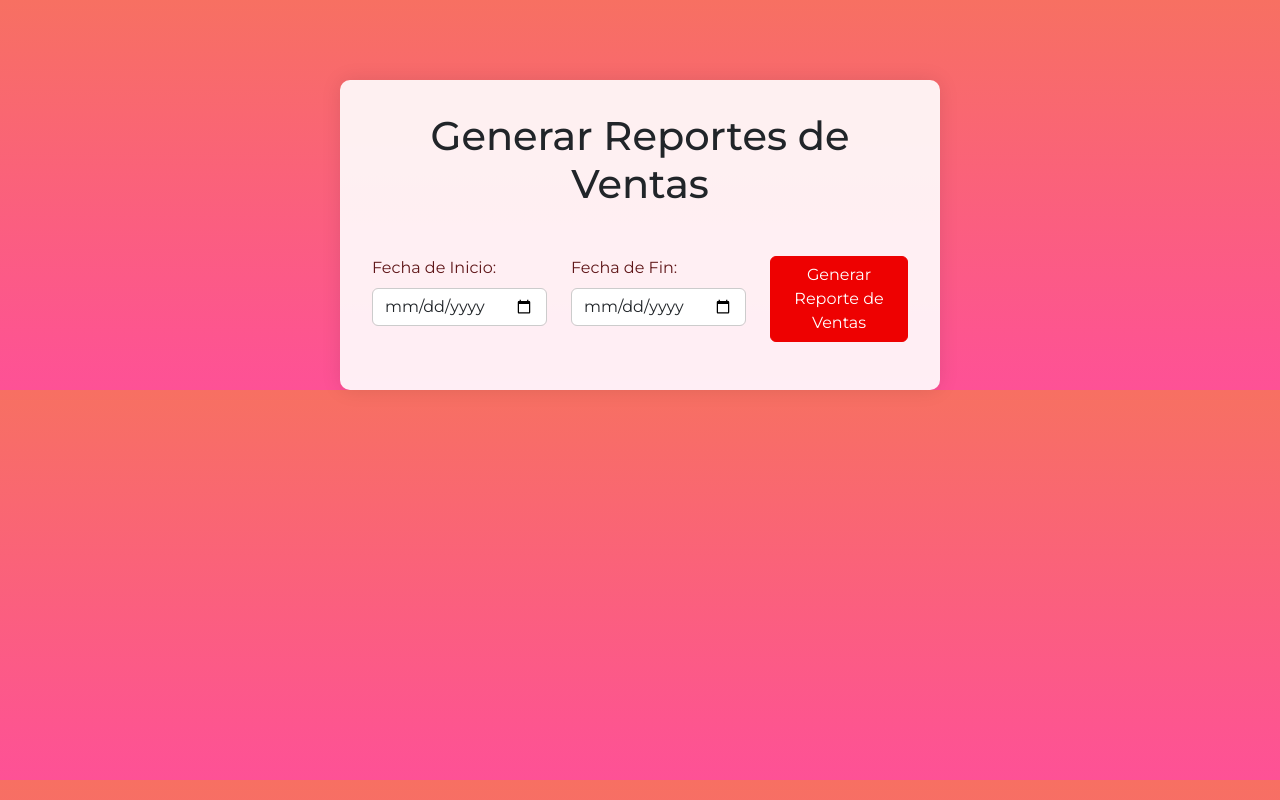
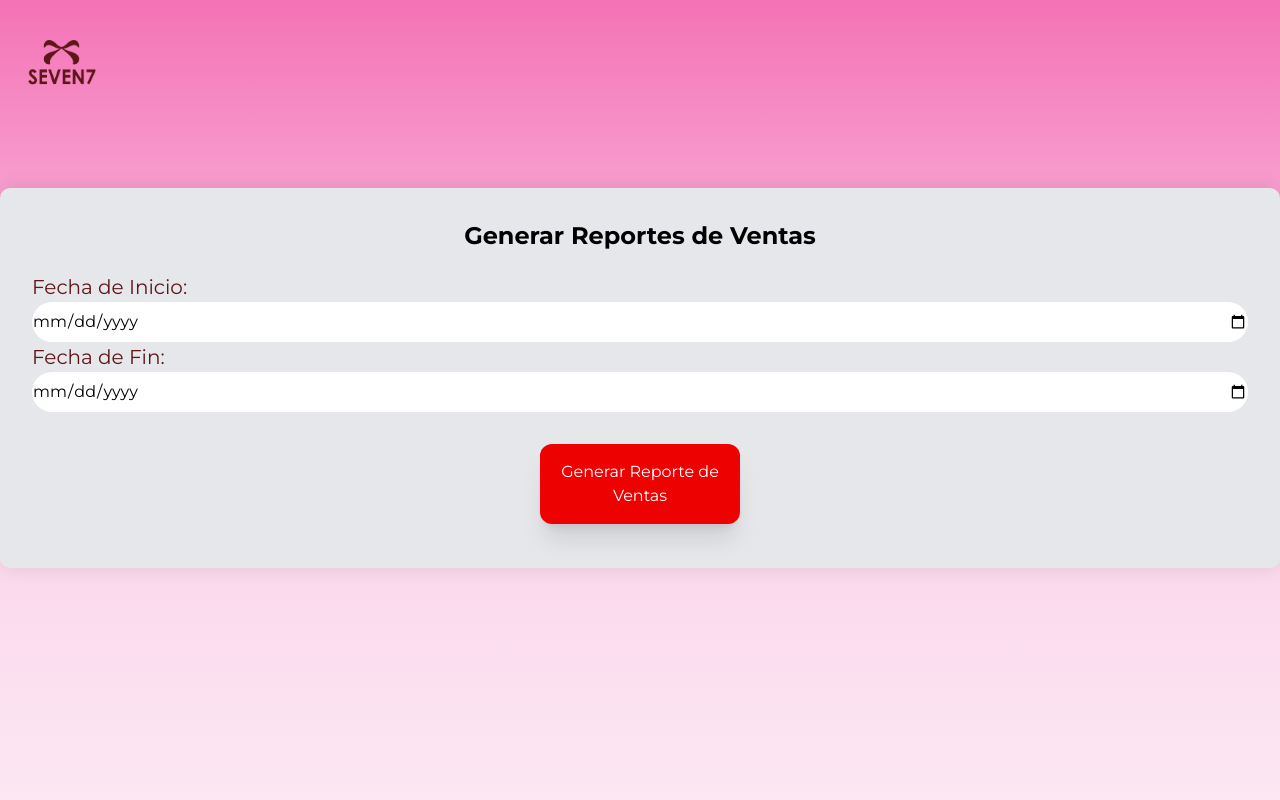
Before and after one commit to JocDabi/E-commerce_Seven7, a PHP site: page /reportes_ventas.php in a window 1280 px wide. Run offline with PHP 8.4, Linux system fonts and the light colour scheme; some libraries are stand-ins or nearby versions.

Commit message:
actuallizacion 27-06

```diff
--- a/HTMl/carrito.php
+++ b/HTMl/carrito.php
@@ -83,7 +83,7 @@ if (!isset($_SESSION['user_id'])) {
             <div class="menu">
                 <a href="catalogo.php">Catálogo</a>
                 <a href="carrito.php">Carrito de compras</a>
-                <a href="historial.html">Historial de compras</a>
+                <a href="historial.php">Historial de compras</a>
                 <a href="../logout.php" class="login-button" id="logout-button">Cerrar sesión</a>
             </div>
         </div>
--- a/HTMl/catalogo.php
+++ b/HTMl/catalogo.php
@@ -76,7 +76,7 @@
             <div class="menu">
                 <a href="catalogo.php">Catálogo</a>
                 <a href="carrito.php">Carrito de compras</a>
-                <a href="historial.html">Historial de compras</a>
+                <a href="historial.php">Historial de compras</a>
                 <a href="../logout.php" class="login-button">Cerrar sesión</a>
             </div>
         </div>
--- a/HTMl/confirmar_compra.php
+++ b/HTMl/confirmar_compra.php
@@ -78,7 +78,7 @@ $result = $conn->query($sql);
         font-family: "Montserrat", sans-serif;
     }
 </style>
-<body class="w-[100%] h-screen bg-gradient-to-b from-pink-300 via-pink-200 to-pink-100 overflow-x-hidden">
+<body class="w-[100%] h-auto bg-gradient-to-b from-pink-300 via-pink-200 to-pink-100 overflow-x-hidden">
     <nav class="flex justify-between">
         <a class="pt-10 pl-7" href="admin.html">
             <img class="w-[68px] h-[68px]" src="../images/Recurso 1.png" alt="">
--- a/HTMl/reportes_ventas.php
+++ b/HTMl/reportes_ventas.php
@@ -4,7 +4,7 @@
     <meta charset="UTF-8">
     <meta name="viewport" content="width=device-width, initial-scale=1.0">
     <title>Generar Reportes de Ventas</title>
-    <link rel="stylesheet" href="https://cdn.jsdelivr.net/npm/bootstrap@5.3.0/dist/css/bootstrap.min.css">
+    <script src="https://cdn.tailwindcss.com"></script>
     <link rel="preconnect" href="https://fonts.googleapis.com">
     <link rel="preconnect" href="https://fonts.gstatic.com" crossorigin>
     <link href="https://fonts.googleapis.com/css2?family=Montserrat:ital,wght@0,100..900;1,100..900&display=swap" rel="stylesheet">
@@ -16,16 +16,10 @@
             box-sizing: border-box;
         }
 
-        body {
-            background: linear-gradient(to bottom, #f77062, #fe5196);
-            overflow-x: hidden;
-        }
-
         .container {
             max-width: 600px;
             margin: 0 auto;
             padding: 2rem;
-            background-color: rgba(255, 255, 255, 0.9);
             box-shadow: 0 0 20px rgba(0, 0, 0, 0.1);
             border-radius: 10px;
             margin-top: 5rem;
@@ -51,10 +45,13 @@
 
         .form-label {
             color: #5f1618;
+            font-size: 20px;
         }
 
         .form-control {
             border-color: #ccc;
+            width: 100%;
+            height: 40px;
         }
 
         .form-control:focus {
@@ -63,27 +60,29 @@
         }
     </style>
 </head>
-<body>
-    <div class="container">
-        <h1 class="text-center mb-5">Generar Reportes de Ventas</h1>
+<body class="w-[100%] h-screen bg-gradient-to-b from-pink-400 via-pink-200 to-pink-100 overflow-x-hidden">
+    <nav class="flex justify-between">
+        <a class="pt-10 pl-7" href="admin.html">
+            <img class="w-[68px] h-[68px]" src="../images/Recurso 1.png" alt="">
+        </a>
+    </nav>
+    <div class="container bg-gray-200">
+        <h1 class="text-center mb-5 font-bold text-2xl">Generar Reportes de Ventas</h1>
         <form action="generar_reporte_ventas.php" method="post">
             <div class="row mb-3">
-                <div class="col">
+                <div class="flex flex-col">
                     <label for="fecha_inicio" class="form-label">Fecha de Inicio:</label>
-                    <input type="date" class="form-control" id="fecha_inicio" name="fecha_inicio" required>
+                    <input type="date" class="form-control rounded-full" id="fecha_inicio" name="fecha_inicio" required>
                 </div>
-                <div class="col">
+                <div class="flex flex-col">
                     <label for="fecha_fin" class="form-label">Fecha de Fin:</label>
-                    <input type="date" class="form-control" id="fecha_fin" name="fecha_fin" required>
+                    <input type="date" class="form-control rounded-full" id="fecha_fin" name="fecha_fin" required>
                 </div>
-                <div class="col align-self-end">
-                    <button type="submit" class="btn btn-primary w-100" name="submit">Generar Reporte de Ventas</button>
+                <div class="flex justify-center mt-8 text-white">
+                    <button type="submit" class="btn btn-primary w-[200px] h-[80px] rounded-xl shadow-xl" name="submit">Generar Reporte de Ventas</button>
                 </div>
             </div>
         </form>
     </div>
-
-    <script src="https://cdn.jsdelivr.net/npm/@popperjs/core@2.11.6/dist/umd/popper.min.js"></script>
-    <script src="https://cdn.jsdelivr.net/npm/bootstrap@5.3.0/dist/js/bootstrap.min.js"></script>
 </body>
 </html>
```
Also changed, not shown: HTMl/generar_reporte_ventas.php (+8 -8 lines), HTMl/reportes_clientes.php (+16 -12 lines).
